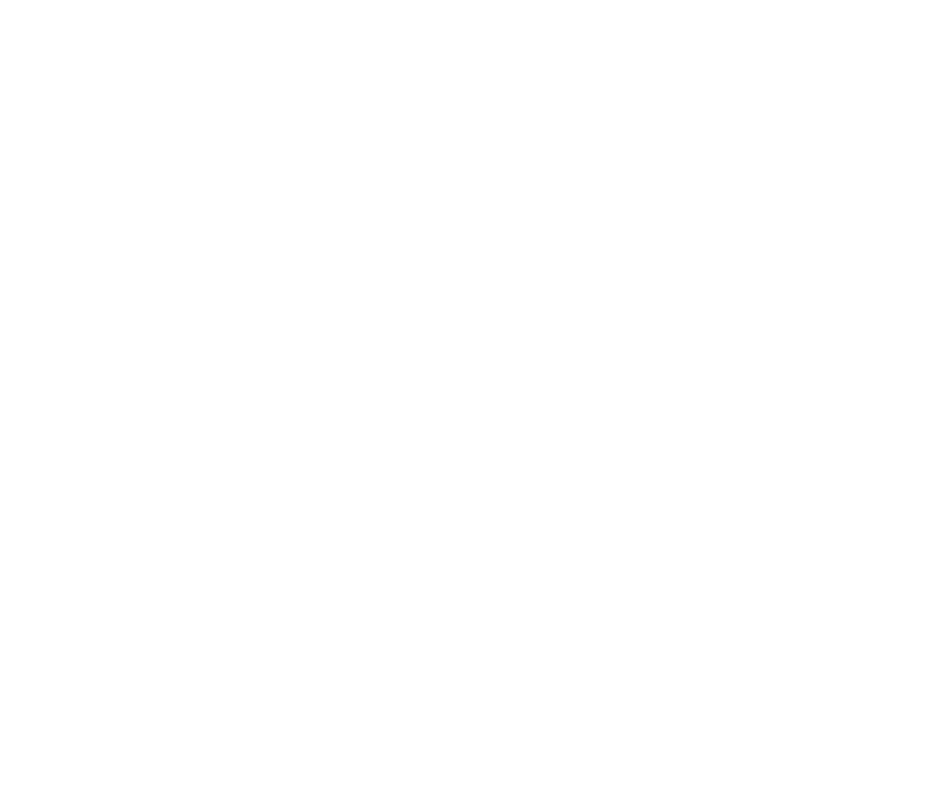
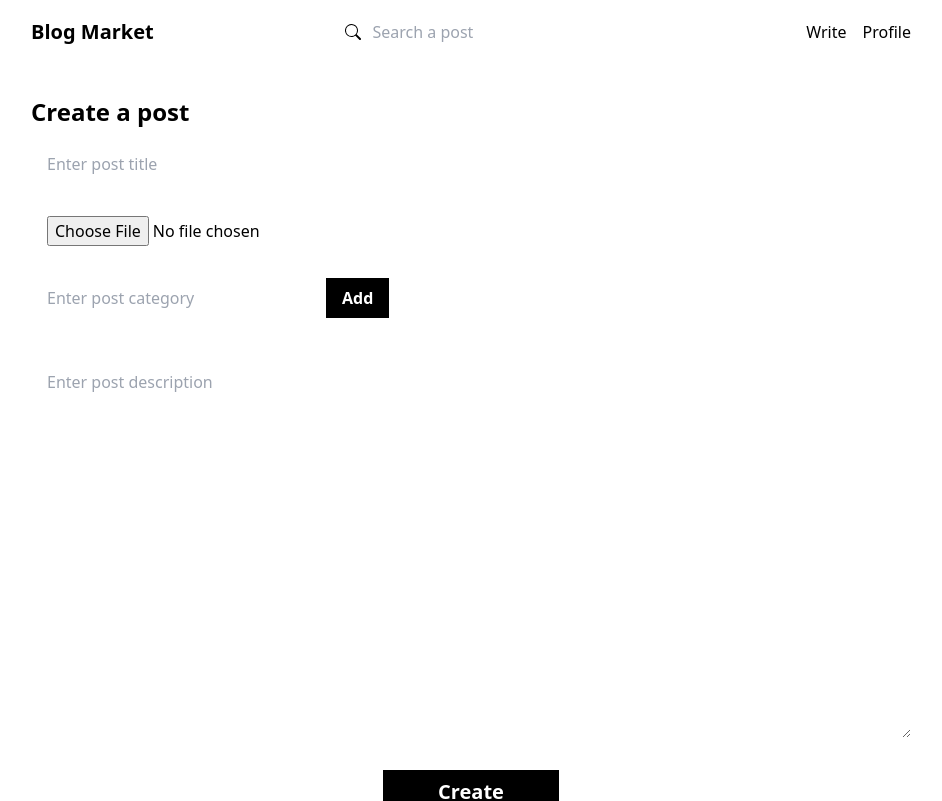
Before and after one commit to baized1245/Mern-Tech-Blog, a React (Vite) app in the folder frontend/: page /write in a window 1280 px wide. Before the commit this address had no page. Shown: the top 801 px of the page, without its empty margins (169-1111 px from the left). Built offline with nearby package versions, Linux system fonts and the light colour scheme.

Commit message:
Create post page

```diff
--- a/frontend/src/App.jsx
+++ b/frontend/src/App.jsx
@@ -4,6 +4,7 @@
 import Login from './pages/login'
 import Register from './pages/Register'
 import PostDetails from './pages/PostDetails'
+import CreatePost from './pages/CreatePost'
 
 const App = () => {
   return (
@@ -12,6 +13,7 @@
         <Route path="/" element={<Home />} />
         <Route path="/login" element={<Login />} />
         <Route path="/register" element={<Register />} />
+        <Route path="/write" element={<CreatePost />} />
         <Route path="/posts/post/:id" element={<PostDetails />} />
       </Routes>
     </div>
--- /dev/null
+++ b/frontend/src/pages/CreatePost.jsx
@@ -0,0 +1,144 @@
+import Navbar from '../components/Navbar'
+import Footer from '../components/Footer'
+import { ImCross } from 'react-icons/im'
+import { useContext, useState } from 'react'
+// import { UserContext } from '../context/UserContext'
+// import { URL } from '../url'
+import axios from 'axios'
+import { useNavigate } from 'react-router-dom'
+import React from 'react'
+
+const CreatePost = () => {
+  const [title, setTitle] = useState('')
+  const [desc, setDesc] = useState('')
+  const [file, setFile] = useState(null)
+  //   const { user } = useContext(UserContext)
+  const [cat, setCat] = useState('')
+  const [cats, setCats] = useState([])
+
+  const navigate = useNavigate()
+
+  const deleteCategory = (i) => {
+    let updatedCats = [...cats]
+    updatedCats.splice(i)
+    setCats(updatedCats)
+  }
+
+  const addCategory = () => {
+    let updatedCats = [...cats]
+    updatedCats.push(cat)
+    setCat('')
+    setCats(updatedCats)
+  }
+
+  const handleCreate = async (e) => {
+    e.preventDefault()
+    const post = {
+      title,
+      desc,
+      username: user.username,
+      userId: user._id,
+      categories: cats,
+    }
+
+    if (file) {
+      const data = new FormData()
+      const filename = Date.now() + file.name
+      data.append('img', filename)
+      data.append('file', file)
+      post.photo = filename
+      // console.log(data)
+      //img upload
+      try {
+        const imgUpload = await axios.post(URL + '/api/upload', data)
+        // console.log(imgUpload.data)
+      } catch (err) {
+        console.log(err)
+      }
+    }
+    //post upload
+    // console.log(post)
+    try {
+      const res = await axios.post(URL + '/api/posts/create', post, {
+        withCredentials: true,
+      })
+      navigate('/posts/post/' + res.data._id)
+      // console.log(res.data)
+    } catch (err) {
+      console.log(err)
+    }
+  }
+
+  return (
+    <div>
+      <Navbar />
+      <div className="px-6 md:px-[200px] mt-8">
+        <h1 className="font-bold md:text-2xl text-xl ">Create a post</h1>
+        <form className="w-full flex flex-col space-y-4 md:space-y-8 mt-4">
+          <input
+            onChange={(e) => setTitle(e.target.value)}
+            type="text"
+            placeholder="Enter post title"
+            className="px-4 py-2 outline-none"
+          />
+          <input
+            onChange={(e) => setFile(e.target.files[0])}
+            type="file"
+            className="px-4"
+          />
+          <div className="flex flex-col">
+            <div className="flex items-center space-x-4 md:space-x-8">
+              <input
+                value={cat}
+                onChange={(e) => setCat(e.target.value)}
+                className="px-4 py-2 outline-none"
+                placeholder="Enter post category"
+                type="text"
+              />
+              <div
+                onClick={addCategory}
+                className="bg-black text-white px-4 py-2 font-semibold cursor-pointer"
+              >
+                Add
+              </div>
+            </div>
+
+            {/* categories */}
+            <div className="flex px-4 mt-3">
+              {cats?.map((c, i) => (
+                <div
+                  key={i}
+                  className="flex justify-center items-center space-x-2 mr-4 bg-gray-200 px-2 py-1 rounded-md"
+                >
+                  <p>{c}</p>
+                  <p
+                    onClick={() => deleteCategory(i)}
+                    className="text-white bg-black rounded-full cursor-pointer p-1 text-sm"
+                  >
+                    <ImCross />
+                  </p>
+                </div>
+              ))}
+            </div>
+          </div>
+          <textarea
+            onChange={(e) => setDesc(e.target.value)}
+            rows={15}
+            cols={30}
+            className="px-4 py-2 outline-none"
+            placeholder="Enter post description"
+          />
+          <button
+            onClick={handleCreate}
+            className="bg-black w-full md:w-[20%] mx-auto text-white font-semibold px-4 py-2 md:text-xl text-lg"
+          >
+            Create
+          </button>
+        </form>
+      </div>
+      <Footer />
+    </div>
+  )
+}
+
+export default CreatePost
```
Also changed, not shown: frontend/src/pages/EditPost.jsx (added).
